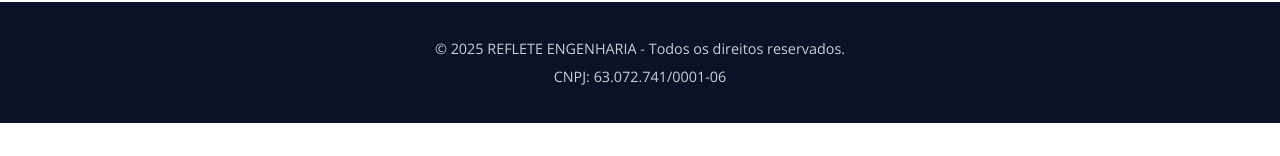
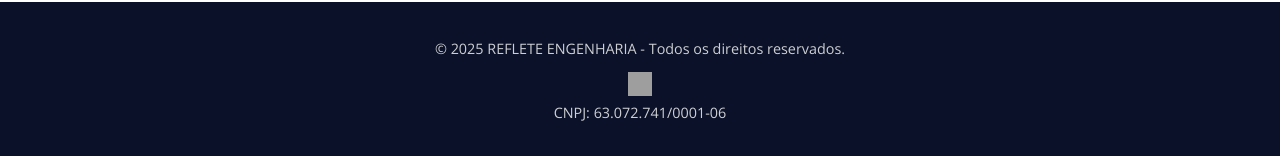
Before and after one commit to Gaiolasurf/reflete-engenharia-site, a plain HTML site: page index.html in a window 1280 px wide. Shown: the part 4829-4985 px from the top of the page. Before the commit the page ends 4952 px from the top, so only its background shows below. Drawn offline with nearby package versions, Linux system fonts and the light colour scheme; grey boxes are pictures that could not be loaded.

Commit message:
feat: Integrate Formspree and add Instagram link

```diff
--- a/index.html
+++ b/index.html
@@ -209,7 +209,7 @@
                 </div>
 
                 <div class="contato-form">
-                    <form id="contact-form">
+                    <form id="contact-form" action="https://formspree.io/f/movkyqep" method="POST">
                         <div class="form-group">
                             <label for="nome">Nome Completo</label>
                             <input type="text" id="nome" name="nome" required>
@@ -240,6 +240,9 @@
     <footer>
         <div class="container">
             <p>&copy; 2025 REFLETE ENGENHARIA - Todos os direitos reservados.</p>
+            <div class="social-links">
+                <a href="https://www.instagram.com/refleteengenharia?igsh=MWt5MHRrbmlwc2RwbA==" target="_blank" aria-label="Instagram"><img src="https://upload.wikimedia.org/wikipedia/commons/a/a5/Instagram_icon.png" alt="Instagram Icon" style="width: 24px; height: 24px;"></a>
+            </div>
             <p>CNPJ: 63.072.741/0001-06</p>
         </div>
     </footer>
--- a/styles.css
+++ b/styles.css
@@ -1141,3 +1141,20 @@ body.dark-mode .hero-content p {
 body.dark-mode #menu a {
     color: #fff; /* Garante que os links do menu sejam brancos no modo escuro */
 }
+
+
+
+
+
+.social-links {
+    margin-top: 10px;
+}
+
+.social-links a {
+    display: inline-block;
+    margin: 0 5px;
+}
+
+.social-links img {
+    vertical-align: middle;
+}
```
